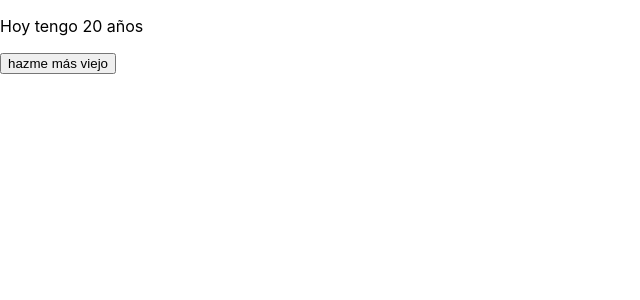
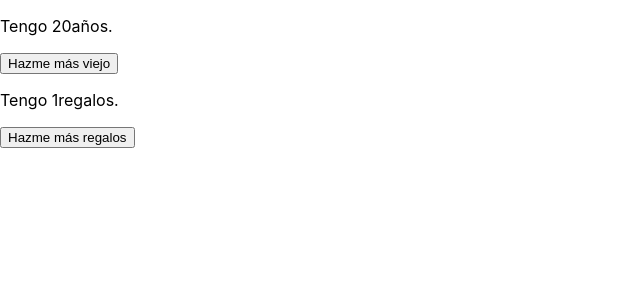
Before and after one commit to lissms/my-task-list, a React (Create React App) app: page / in a window 1280 px wide. Shown: the top 300 px of the page, without its empty margins (0-640 px from the left). Built offline with nearby package versions, Linux system fonts and the light colour scheme.

Commit message:
add event to ex

```diff
--- a/src/App.js
+++ b/src/App.js
@@ -1,15 +1,23 @@
 import React from "react";
 import { useState } from "react";
+import Gift from "./components/Gift";
 
 const App = () => {
   const [age, setAge] = useState(20);
-  const handleClick = () => {
-    setAge(age + 1);
+  const [gift, setGift] = useState(1);
+
+  const handleClick = (id) => {
+    if (id === "a1") {
+      setAge(age + 1);
+    } else if (id === "g1") {
+      setGift(gift + 1);
+    }
   };
+
   return (
     <div>
-      <p>Hoy tengo {age} años</p>
-      <button onClick={handleClick}>hazme más viejo</button>
+      <Gift text={`Tengo ${age}años.`} textButton="Hazme más viejo" id="a1" handleFunc={handleClick}></Gift>
+      <Gift text={`Tengo ${gift}regalos.`} textButton="Hazme más regalos" id="g1" handleFunc={handleClick}></Gift>
     </div>
   );
 };
--- /dev/null
+++ b/src/components/Gift.jsx
@@ -0,0 +1,18 @@
+import React from "react";
+
+const Gift = (props) => {
+  const handlClick = (ev) => {
+    const buttonId = ev.target.id;
+    props.handleFunc(buttonId);
+  };
+  return (
+    <div>
+      <p>{props.text}</p>
+      <button id={props.id} onClick={handlClick}>
+        {props.textButton}
+      </button>
+    </div>
+  );
+};
+
+export default Gift;
```
